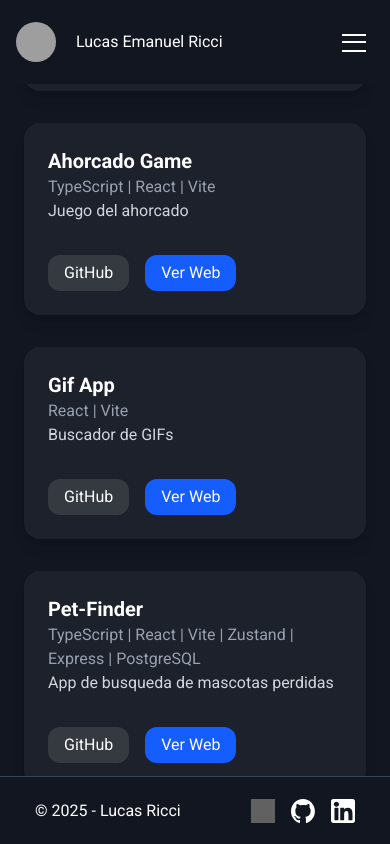
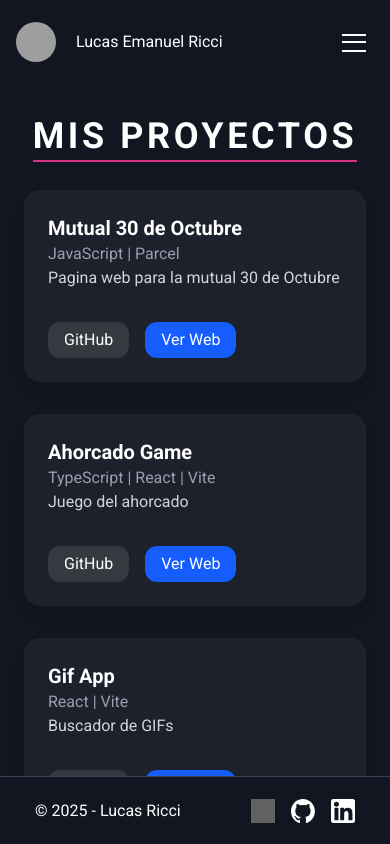
Before and after one commit to lukebro82/Portfolio, a React (Vite) app: page /proyectos in a window 390 px wide. Built offline with nearby package versions, Linux system fonts and the light colour scheme; grey boxes are pictures that could not be loaded.

Commit message:
mobile fixed

```diff
--- a/src/pages/Estudios.tsx
+++ b/src/pages/Estudios.tsx
@@ -47,7 +47,7 @@ export const Estudios = () => {
   ];
 
   return (
-    <div className="bg-background h-[82dvh] text-white flex flex-col items-center py-8 px-6 overflow-y-auto gap-1 justify-center">
+    <div className="bg-background h-[82dvh] text-white flex flex-col items-center py-8 px-6 overflow-y-auto gap-1 md:justify-center">
       <h1 className="text-4xl md:text-5xl font-bold mb-6 uppercase tracking-widest text-white border-b-2 border-primary-pink pb-1 w-fit">
         Mis Estudios
       </h1>
--- a/src/pages/Proyectos.tsx
+++ b/src/pages/Proyectos.tsx
@@ -41,7 +41,7 @@ export const Proyectos = () => {
   ];
 
   return (
-    <div className="bg-background h-[82dvh] text-white flex flex-col items-center py-8 px-6 overflow-y-auto gap-1 justify-center">
+    <div className="bg-background h-[82dvh] text-white flex flex-col items-center py-8 px-6 overflow-y-auto gap-1 md:justify-center">
       <h1 className="text-4xl md:text-5xl font-bold mb-6 uppercase tracking-widest text-white border-b-2 border-primary-pink pb-1 w-fit">
         Mis Proyectos
       </h1>
```
